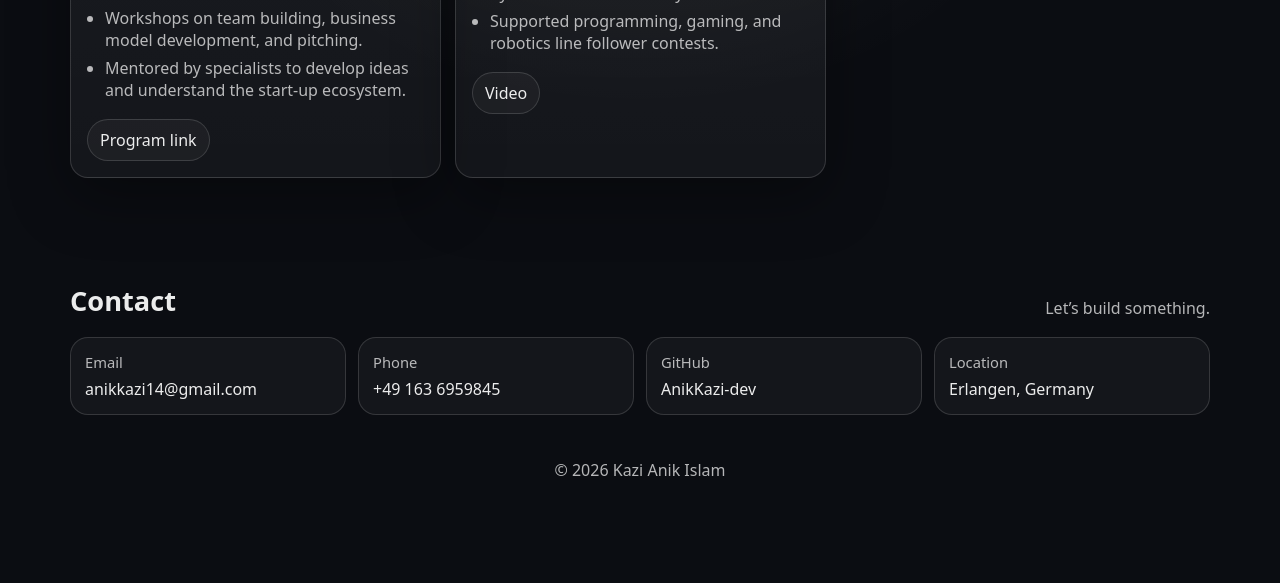
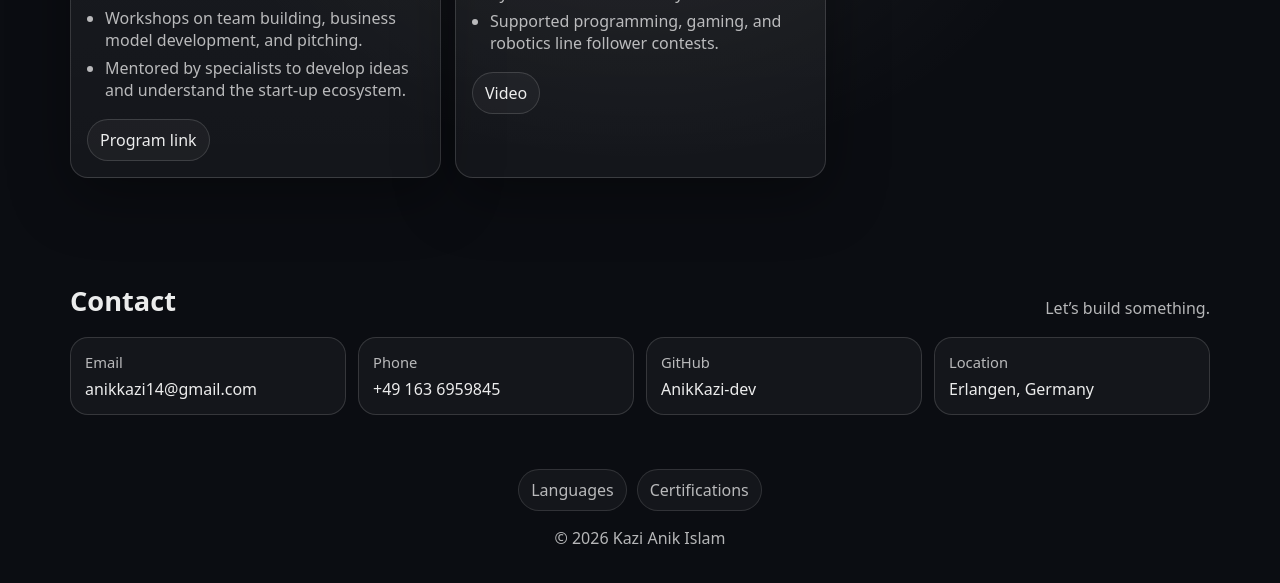
Before and after one commit to AnikKazi-dev/Portfolio-Kazi-Anik-Islam, a plain HTML site: page index.html in a window 1280 px wide. Shown: the part 4363-4946 px from the top of the page. Before the commit the page ends 4922 px from the top, so only its background shows below. Drawn offline with Linux system fonts and the light colour scheme; no server answers.

Commit message:
Add footer links for Languages and Certifications

```diff
--- a/index.html
+++ b/index.html
@@ -436,6 +436,12 @@
           </div>
 
           <footer class="footer">
+            <div class="projects__toggle" aria-label="Footer quick links">
+              <div class="hero__meta">
+                <a class="chip" href="#languages">Languages</a>
+                <a class="chip" href="#certifications">Certifications</a>
+              </div>
+            </div>
             <p class="muted">© <span id="year"></span> Kazi Anik Islam</p>
           </footer>
         </div>
```
